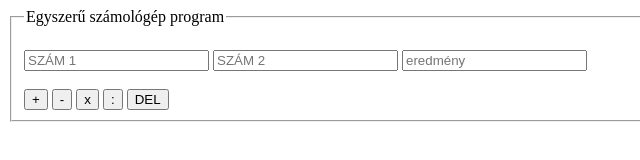
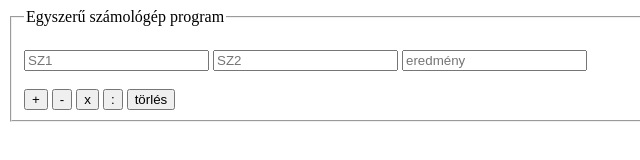
Before and after one commit to SandorPeteer/web, a plain HTML site: page szamolprog.html in a window 1280 px wide. Shown: the full height of the page, 0-640 px from the left. Drawn offline with Linux system fonts and the light colour scheme.

Commit message:
Update szamolprog.html

```diff
--- a/szamolprog.html
+++ b/szamolprog.html
@@ -11,15 +11,15 @@
         <fieldset>
             <legend>Egyszerű számológép program</legend>
             <br>
-            <input type="number" name="szam" id="szam1" placeholder="SZÁM 1" required>
-            <input type="number" name="szam" id="szam2" placeholder="SZÁM 2" required>
-            <input type="text"   name="szam" id="eredmeny" placeholder="eredmény" readonly>
+            <input type="number" name="szam" id="a" placeholder="SZ1" required>
+            <input type="number" name="szam" id="b" placeholder="SZ2" required>
+            <input type="text"   name="szam" id="c" placeholder="eredmény" readonly>
             <br><br>
             <input type="submit" value="+" onclick="ad()">
             <input type="submit" value="-" onclick="kiv()">
             <input type="submit" value="x" onclick="szor()">
             <input type="submit" value=":" onclick="oszt()">
-            <input type="reset"  value="DEL">
+            <input type="reset"  value="törlés">
         </fieldset>
     </form>
 </body>
```
